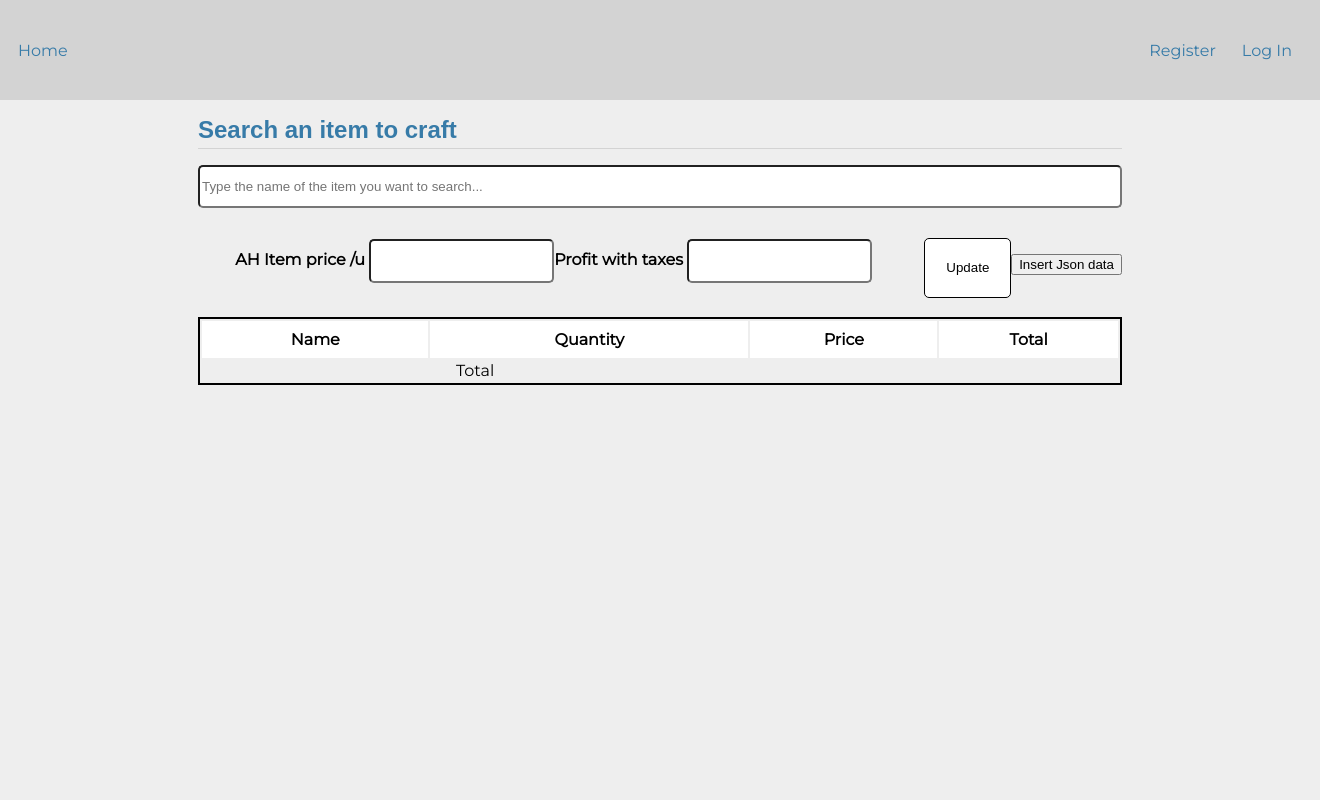
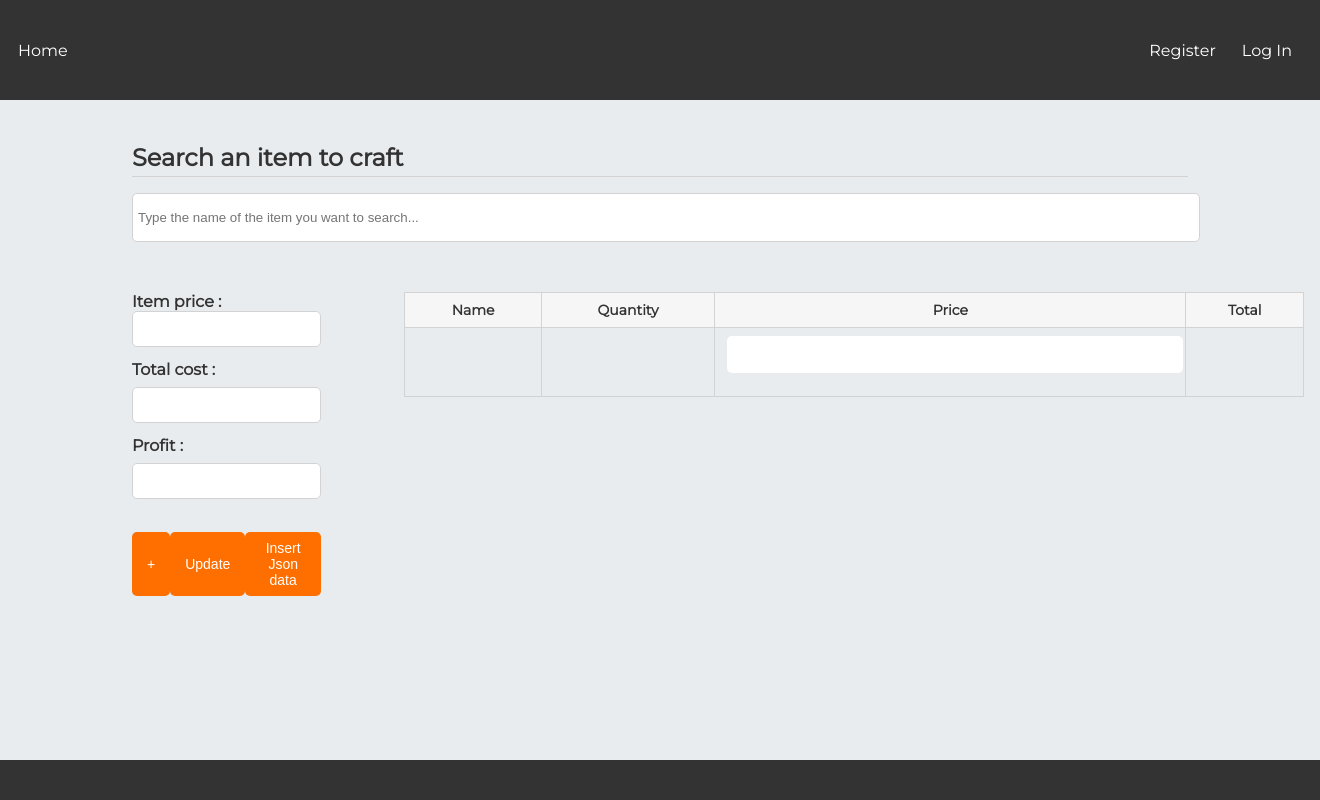
Before and after one commit to HuguesDelamare/Dofus_Planner, a Flask app: page /craft in a window 1320 px wide. Run offline with Flask 3, Linux system fonts and the light colour scheme.

Commit message:
Lots of changes for HTML/CSS design and JS

```diff
--- /dev/null
+++ b/dofus_web_app/flaskr/static/css/style.css
@@ -0,0 +1,268 @@
+/* Reset */
+html,
+body {
+  font-family: 'Montserrat', sans-serif;
+  background: #e9ecef;
+  margin: 0;
+  padding: 0;
+  height: 100%;
+}
+/* General Styles */
+body {
+  display: flex;
+  flex-direction: column;
+  min-height: 100vh; /* Set minimum height to 100% of viewport height */
+}
+h1 {
+  color: #ff6f00;
+  margin: 1rem 0;
+}
+a {
+  color: #ff6f00;
+  text-decoration: none;
+}
+hr {
+  border: none;
+  border-top: 1px solid lightgray;
+}
+/* Navigation */
+nav {
+  background: #333333;
+  display: flex;
+  align-items: center;
+  padding: 10px;
+  min-height: 5rem;
+}
+nav h1 {
+  flex: auto;
+  margin: 0;
+  color: #ffffff;
+}
+nav h1 a {
+  text-decoration: none;
+  padding: 0.25rem 0.5rem;
+}
+nav ul {
+  display: flex;
+  list-style: none;
+  margin: 0;
+  padding: 0;
+}
+nav ul.left {
+  margin-right: auto;
+}
+nav ul.right {
+  margin-left: auto;
+}
+nav ul li a,
+nav ul li span,
+header .action {
+  display: block;
+  padding: 0.5rem;
+  margin-right: 10px;
+  color: #ffffff;
+}
+/* Content */
+.content {
+  padding: 0 1rem 1rem;
+  width: 80%;
+  margin: 27px auto;
+  flex-grow: 1; /* Allow content to grow and occupy remaining vertical space */
+  display: flex;
+  flex-direction: column;
+}
+.content > header {
+  border-bottom: 1px solid lightgray;
+  display: flex;
+  align-items: flex-end;
+}
+.content > header h1 {
+  flex: auto;
+  margin: 1rem 0 0.25rem 0;
+  color: #333333;
+}
+.content:last-child {
+  margin-bottom: 0;
+}
+.content form {
+  margin: 1em 0;
+  display: flex;
+  flex-direction: column;
+}
+.content label {
+  font-weight: bold;
+  margin-bottom: 0.5em;
+  color: #333333;
+}
+.content input,
+.content textarea {
+  margin-bottom: 1em;
+  height: 1.8em;
+  border-radius: 5px;
+  padding: 5px;
+  border: 1px solid lightgray;
+}
+.content textarea {
+  min-height: 12em;
+  resize: vertical;
+}
+.flash {
+  margin: 1em 0;
+  padding: 1em;
+  background: #ffe0b2;
+  border: 1px solid #ff6f00;
+  color: #ff6f00;
+}
+/* Post */
+.post > header {
+  display: flex;
+  align-items: flex-end;
+  font-size: 0.85em;
+}
+.post > header > div:first-of-type {
+  flex: auto;
+}
+.post > header h1 {
+  font-size: 1.5em;
+  margin-bottom: 0;
+}
+.post .about {
+  color: slategray;
+  font-style: italic;
+}
+.post .body {
+  white-space: pre-line;
+}
+input.danger {
+  color: #cc2f2e;
+}
+input[type=submit] {
+  align-self: start;
+  min-width: 10em;
+  color: #fff;
+  background-color: #ff6f00;
+  border: none;
+  border-radius: 5px;
+  padding: 8px 15px;
+  cursor: pointer;
+}
+#search-container {
+  margin-bottom: 20px;
+}
+#search-input {
+  width: 100%;
+  height: 2.8em;
+  border-radius: 5px;
+  padding: 5px;
+  border: 1px solid lightgray;
+}
+/* Suggestions */
+#suggestions {
+  margin-top: 5px;
+  background-color: #fff;
+  border: 1px solid lightgray;
+  border-radius: 5px;
+  max-height: 200px;
+  overflow-y: auto;
+  padding: 5px;
+  display: none;
+}
+#suggestions div {
+  display: block;
+  padding: 5px;
+  text-decoration: none;
+  color: #333333;
+}
+#suggestions div:hover {
+  background-color: #ff6f00;
+  color: #fff;
+}
+/* Crafting Table */
+#crafting-container {
+  display: flex;
+  flex-direction: row;
+  align-items: flex-start;
+}
+#crafting-container #top-container {
+  margin-right: 5.2em;
+}
+#crafting-table table {
+  margin-top: 1.2em;
+  width: 100%;
+  min-width: 900px; /* Adjust the maximum width of the table */
+  max-width: 1200px;
+  border-collapse: collapse;
+  border: 1px solid lightgray;
+  font-size: 14px; /* Adjust the font size for better readability */
+}
+#crafting-table th,
+#crafting-table td {
+  padding: 8px 12px; /* Adjust the padding for a smaller height */
+  border: 1px solid lightgray;
+  text-align: left;
+}
+#crafting-table th {
+  background-color: #f6f6f6;
+  font-weight: bold;
+  color: #333333;
+  text-align: center;
+}
+#crafting-table tr:nth-child(even) {
+  background-color: #f9f9f9;
+}
+#crafting-table tr:hover {
+  background-color: #ffe0b2;
+  cursor: pointer;
+}
+#crafting-table tbody tr td{
+  text-align: center;
+  font-size: 15px;
+}
+#crafting-table input[type="number"] {
+  -moz-appearance: textfield; /* Firefox */
+  appearance: textfield; /* CSS3 */
+}
+#crafting-table input[type="number"]::-webkit-inner-spin-button,
+#crafting-table input[type="number"]::-webkit-outer-spin-button {
+  -webkit-appearance: none;
+  margin: 0;
+  text-align: center;
+  font-size: medium;
+}
+table input[type="number"] {
+  border: none;
+  text-align: center;
+  font-size: 15px;
+  width: 100%;
+}
+/* Footer */
+footer {
+  background: #333333;
+  color: #ffffff;
+  padding: 20px;
+  text-align: center;
+  font-size: 0.85em;
+  margin-top: auto; /* Push footer to the bottom of the page */
+}
+/* Buttons Wrapper */
+#buttons-wrapper {
+  display: flex;
+  justify-content: space-between;
+  margin-top: 1.2em;
+}
+#buttons-wrapper button {
+  background-color: #ff6f00;
+  color: #ffffff;
+  border: none;
+  border-radius: 5px;
+  padding: 8px 15px;
+  cursor: pointer;
+  font-size: 14px; /* Adjust the font size for better readability */
+}
+#buttons-wrapper button:hover {
+  background-color: #e65100;
+}
+#final-values-input {
+  display: flex;
+  flex-direction: column;
+}
--- /dev/null
+++ b/dofus_web_app/flaskr/static/js/pages/craft_page.js
@@ -0,0 +1,176 @@
+console.log('Craft Page JS Loaded...')
+
+// Function to fetch suggestions from the server
+function fetchSuggestions(query) {
+    return fetch(`/suggest?query=${encodeURIComponent(query)}`)
+        .then(response => response.json())
+        .then(data => {
+        console.log('Suggestions:', data);
+        return data.suggestions;
+        })
+        .catch(error => {
+        console.log('Error:', error);
+        });
+}
+
+
+// Function to fetch the whole item from the database
+function fetchItemDetails(suggestion) {
+    return fetch(`/search?name=${encodeURIComponent(suggestion)}`)
+        .then(response => response.json())
+        .then(data => {
+        console.log('Search Results:', data)
+        suggestionsContainer.innerHTML = '';
+        searchInput.value = '';
+        return data;
+        })
+        .catch(error => {
+        console.log('Error:', error);
+        });
+}
+
+
+// Function to update the DOM with search results
+function updateSearchResults(data) {
+    tableBody.innerHTML = '';
+    titleCraftItem.innerHTML = '';
+
+    for (const item of data) {
+        if (item.item_recipe) {
+        for (const recipe of item.item_recipe) {
+            const tableRow = document.createElement('tr');
+            const recipeNameCell = document.createElement('td');
+            recipeNameCell.textContent = recipe.ingredients_name;
+            tableRow.appendChild(recipeNameCell);
+
+            const recipeQuantityCell = document.createElement('td');
+            recipeQuantityCell.textContent = recipe.ingredients_quantity;
+            tableRow.appendChild(recipeQuantityCell);
+
+            const inputPriceCell = document.createElement('td');
+            const inputPrice = document.createElement("input");
+            inputPrice.setAttribute("type", "number");
+            inputPriceCell.appendChild(inputPrice);
+            tableRow.appendChild(inputPriceCell);
+
+            const inputTotalCell = document.createElement('td');
+            inputTotalCell.textContent = ''
+            tableRow.appendChild(inputTotalCell);
+
+            tableBody.appendChild(tableRow);
+        }
+        }
+        titleCraftItem.innerHTML = item.item_name;
+    }
+}
+
+
+// Event listener function for search input
+function handleSearchInput() {
+    const query = searchInput.value;
+
+    if (query.length > 0) {
+    fetchSuggestions(query)
+        .then(suggestions => {
+        suggestionsContainer.style.display = 'block';
+        suggestionsContainer.innerHTML = '';
+        for (const suggestion of suggestions) {
+            const suggestionElement = document.createElement('div');
+            suggestionElement.textContent = suggestion;
+            suggestionElement.addEventListener('click', function() {
+            fetchItemDetails(suggestion)
+                .then(data => {
+                suggestionsContainer.style.display = 'none';
+                updateSearchResults(data);
+                });
+            });
+            suggestionsContainer.appendChild(suggestionElement);
+        }
+        });
+    } else {
+    suggestionsContainer.innerHTML = '';
+    }
+}
+
+
+function insertJsonData() {
+    fetch('/insert-data', {
+    method: 'POST'
+    })
+    .then(response => {
+    console.log(response)
+    })
+    .catch(error => {
+    console.log('Error:', error)
+    })
+}
+
+
+function calculateTotalPrice() {
+  const tableRows = document.querySelectorAll('#crafting-table tbody tr');
+
+  tableRows.forEach(row => {
+    const priceInput = row.querySelector('td:nth-child(3) input');
+    const totalCell = row.querySelector('td:nth-child(4)');
+    const quantity = parseInt(row.querySelector('td:nth-child(2)').textContent);
+
+    priceInput.addEventListener('input', function() {
+      const price = parseFloat(this.value);
+      const total = isNaN(price) ? '' : (price * quantity).toFixed(0);
+      totalCell.textContent = parseInt(total);
+      updateTotalCost();
+    });
+  });
+}
+
+function updateTotalCost() {
+  const totalCells = document.querySelectorAll('#crafting-table tbody tr td:nth-child(4)');
+  let totalCost = 0;
+  totalCells.forEach(cell => {
+    const total = parseInt(cell.textContent);
+    if (!isNaN(total)) {
+      totalCost += total;
+    }
+  });
+  const totalCostCell = document.getElementById('total-cost');
+  totalCostCell.value = totalCost;
+  profitCalculation();
+}
+
+function profitCalculation() {
+  const profitInput = document.getElementById('profit');
+  const itemPrice = parseFloat(document.getElementById('item-price-input').value);
+  const totalCost = parseFloat(document.getElementById('total-cost').value);
+  const labelProfit = document.getElementById('label-profit');
+
+  console.log('itemPrice:', itemPrice);
+  console.log('totalCost:', totalCost);
+
+  const profit = itemPrice - totalCost;
+  console.log('profit:', profit);
+
+  if (profit > 0) {
+    profitInput.value = profit.toFixed(0) + '';
+    labelProfit.textContent = 'Profit';
+    profitInput.style.color = 'green';
+    labelProfit.style.color = 'green';
+  } else if (profit < 0) {
+    profitInput.value = profit.toFixed(0) + '';
+    labelProfit.textContent = 'Loss';
+    profitInput.style.color = 'red';
+    labelProfit.style.color = 'red';
+  } else {
+    profitInput.value = 'No profit';
+    profitInput.style.color = 'black';
+  }
+}
+
+const searchInput = document.getElementById('search-input');
+const suggestionsContainer = document.getElementById('suggestions');
+const tableBody = document.querySelector('tbody');
+const titleCraftItem = document.getElementById('crafted-item-title');
+const insertDataButton = document.getElementById('insert-data-button');
+
+searchInput.addEventListener('input', handleSearchInput);
+insertDataButton.addEventListener('click', insertJsonData);
+tableBody.addEventListener('input', calculateTotalPrice);
--- a/dofus_web_app/flaskr/static/style.css
+++ /dev/null
@@ -1,168 +0,0 @@
-html, body {
-    font-family: 'Montserrat', sans-serif;
-    background: #eee;
-    margin: 0 auto;
-    padding: 0;
-    height: 100%;
-}
-body {
-    display: flex;
-    flex-direction: column;
-}
-body main {
-    display: flex;
-    justify-content: center;
-
-}
-h1 {
-    font-family: sans-serif;
-    color: #377ba8;
-    margin: 1rem 0;
-}
-a {
-    color: #377ba8;
-    text-decoration: none;
-}
-hr {
-    border: none;
-    border-top: 1px solid lightgray;
-}
-nav {
-    background: lightgray;
-    display: flex;
-    align-items: center;
-    padding: 10px;
-    min-height: 5rem;
-}
-nav h1 {
-    flex: auto;
-    margin: 0;
-}
-nav h1 a {
-    text-decoration: none;
-     padding: 0.25rem 0.5rem;
-}
-nav ul  {
-    display: flex;
-    list-style: none;
-    margin: 0;
-    padding: 0;
-}
-nav ul.left {
-    margin-right: auto;
-}
-nav ul.right {
-    margin-left: auto;
-}
-nav ul li a, nav ul li span, header .action {
-    display: block;
-    padding: 0.5rem;
-    margin-right: 10px;
-}
-.content {
-    padding: 0 1rem 1rem;
-    min-width: 70%;
-}
-.content > header {
-    border-bottom: 1px solid lightgray;
-    display: flex;
-    align-items: flex-end;
-}
-.content > header h1 {
-    flex: auto;
-    margin: 1rem 0 0.25rem 0;
-}
-.flash {
-    margin: 1em 0;
-    padding: 1em;
-    background: #cae6f6;
-    border: 1px solid #377ba8;
-}
-.post > header {
-    display: flex;
-    align-items: flex-end;
-    font-size: 0.85em;
-}
-.post > header > div:first-of-type {
-    flex: auto;
-}
-.post > header h1 {
-    font-size: 1.5em;
-    margin-bottom: 0;
-}
-.post .about {
-    color: slategray;
-    font-style: italic;
-}
-.post .body {
-    white-space: pre-line;
-}
-.content:last-child {
-    margin-bottom: 0;
-}
-.content form {
-    margin: 1em 0;
-    display: flex;
-    flex-direction: column;
-}
-.content label {
-    font-weight: bold;
-    margin-bottom: 0.5em;
-}
-.content input, .content textarea {
-    margin-bottom: 1em;
-    height: 2.8em;
-    border-radius: 5px;
-}
-.content textarea {
-    min-height: 12em;
-    resize: vertical;
-}
-input.danger {
-    color: #cc2f2e;
-}
-input[type=submit] {
-    align-self: start;
-    min-width: 10em;
-}
-#top-container {
-    display: flex;
-    align-items: center;
-    justify-content: space-between;
-}
-#top-container #infos-prices {
-    display: flex;
-}
-#buttons-wrapper {
-    display: flex;
-}
-#buttons-wrapper > button[type=submit] {
-    width: 6.5em;
-    min-width: 6.5em;
-    min-height: 60px;
-    margin-left: 15px;
-    border: 1.3px solid black ;
-    border-radius: 5px;
-    color: rgb(0, 0, 0);
-    background-color: #ffffff;
-}
-#crafting-table table thead tr {
-    background-color: white;
-    height: 2.3em;
-}
-#crafting-table table tfoot {
-    border: 1.3px solid black;
-}
-#crafting-table table tbody tr:hover {
-    background-color: #8a8f92;
-}
-#crafting-table table {
-    margin-top: 1.2em;
-    width: 100%;
-    border: 2px solid black;
-    text-align: center;
-}
-#crafting-table table input[type=text] {
-    text-align: center;
-    margin: 0 auto;
-}
--- a/dofus_web_app/flaskr/templates/base.html
+++ b/dofus_web_app/flaskr/templates/base.html
@@ -7,7 +7,7 @@
     <meta charset="UTF-8">
     <meta name="viewport" content="width=device-width, initial-scale=1.0">
     <link href="https://fonts.googleapis.com/css?family=Montserrat:Style1,Style2,...&display=swap" rel="stylesheet">
-    <link rel="stylesheet" href="{{ url_for('static', filename='style.css') }}">
+    <link rel="stylesheet" href="{{ url_for('static', filename='css/style.css') }}">
   </head>
 
   <body>
--- a/dofus_web_app/flaskr/templates/craft.html
+++ b/dofus_web_app/flaskr/templates/craft.html
@@ -13,25 +13,24 @@
       <div id="suggestions"></div>
     </form>
   </div>
-  <div id="crafting container">
+  <div id="crafting-container">
     <div id="top-container">
       <h1 id="crafted-item-title"></h1>
       <div id="infos-prices">
-        <div>
-          <label for="">AH Item price /u</label>
-          <input type="text" id="" />
-        </div>
+        <label for="item-price-input">Item price : </label>
+        <input type="text" id="item-price-input" />
+      </div>
+      <div id="final-values-input">
+        <label for="item-price-input">Total cost :</label>
+        <input type="text" id="total-cost" value="" readonly>
 
-        <div>
-          <label for="">Profit with taxes</label>
-          <input type="text" id="" />
-        </div>
+        <label for="item-price-input" id="label-profit">Profit :</label>
+        <input type="text" id="profit" value="" readonly>
       </div>
       <div id="buttons-wrapper">
-        <button type="submit">Update</button>
-        <form action="/insert-data" method="POST">
-          <button type="submit">Insert Json data</button>
-        </form>
+        <button id="add-button" class="styled-button" type="button">+</button>
+        <button id="update-button" class="styled-button" type="button">Update</button>
+        <button id="insert-data-button" class="styled-button" type="button">Insert Json data</button>
       </div>
     </div>
 
@@ -46,13 +45,12 @@
           </tr>
         </thead>
         <tbody>
+          <td></td>
+          <td></td>
+          <td><input type="number" pattern="\d*"></td>
+          <td></td>
         </tbody>
-        <tfoot>
-          <tr>
-            <td colspan="2">Total</td>
-            <td></td>
-          </tr>
-        </tfoot>
+        <tfoot></tfoot>
       </table>
     </div>
   </div>
@@ -61,84 +59,5 @@
 {% endblock %}
 
 {% block scripts %}
-  <script>
-    const searchInput = document.getElementById('search-input');
-    const suggestionsContainer = document.getElementById('suggestions');
-    const tableBody = document.querySelector('tbody');
-    const titleCraftItem = document.getElementById('crafted-item-title');
-
-    searchInput.addEventListener('input', function() {
-      const query = searchInput.value;
-
-      if (query.length > 0) {
-        // Make an AJAX request to the server to fetch suggestions
-        fetch(`/suggest?query=${encodeURIComponent(query)}`)
-          .then(response => response.json())
-          .then(data => {
-            console.log('Suggestions:', data); // Log the suggestions data
-            // Update the suggestions in the DOM
-            suggestionsContainer.innerHTML = '';
-            for (const suggestion of data.suggestions) {
-              const suggestionElement = document.createElement('div');
-              suggestionElement.textContent = suggestion;
-              suggestionElement.addEventListener('click', function() {
-                // Make an AJAX request to fetch the whole item from the database
-                fetch(`/search?name=${encodeURIComponent(suggestion)}`)
-                  .then(response => response.json())
-                  .then(data => {
-                    console.log('Search Results:', data); // Log the search results data
-                    // Clear the previous search results
-                    tableBody.innerHTML = '';
-                    titleCraftItem.innerHTML = '';
-
-                    for (const item of data) {
-                      if (item.item_recipe) {
-                        // Assuming `item` is the object containing the `item_recipe` array
-                        for (const recipe of item.item_recipe) {
-                          const tableRow = document.createElement('tr');
-                          // Create and append <td> elements for each recipe attribute
-                          const recipeNameCell = document.createElement('td');
-                          recipeNameCell.textContent = recipe.ingredients_name;
-                          tableRow.appendChild(recipeNameCell);
-
-                          const recipeQuantityCell = document.createElement('td');
-                          recipeQuantityCell.textContent = recipe.ingredients_quantity;
-                          tableRow.appendChild(recipeQuantityCell);
-
-                          const inputPriceCell = document.createElement('td')
-                          const inputPrice = document.createElement("input");
-                          inputPrice.setAttribute("type", "text");
-                          inputPriceCell.appendChild(inputPrice)
-                          tableRow.append(inputPriceCell)
-
-                          const inputTotalCell = document.createElement('td')
-                          const inputTotal = document.createElement("input");
-                          inputTotal.setAttribute("type", "text");
-                          inputTotalCell.appendChild(inputTotal)
-                          tableRow.append(inputTotalCell)
-
-                          // Append the row to the table body
-                          tableBody.appendChild(tableRow);
-                        }
-                      }
-                      titleCraftItem.innerHTML = item.item_name
-                    }
-
-                  })
-                  .catch(error => {
-                    console.log('Error:', error);
-                  });
-              });
-              suggestionsContainer.appendChild(suggestionElement);
-            }
-          })
-          .catch(error => {
-            console.log('Error:', error);
-          });
-      } else {
-        // Clear the suggestions and search results if the input is empty
-        suggestionsContainer.innerHTML = '';
-      }
-    });
-  </script>
+  <script src="{{ url_for('static', filename='js/pages/craft_page.js') }}"></script>
 {% endblock %}
```
